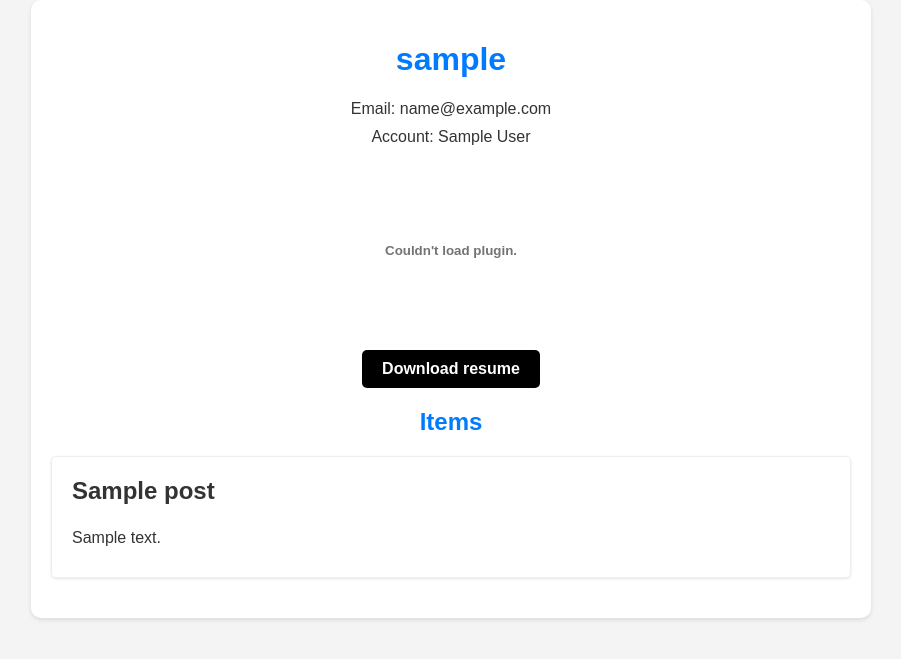
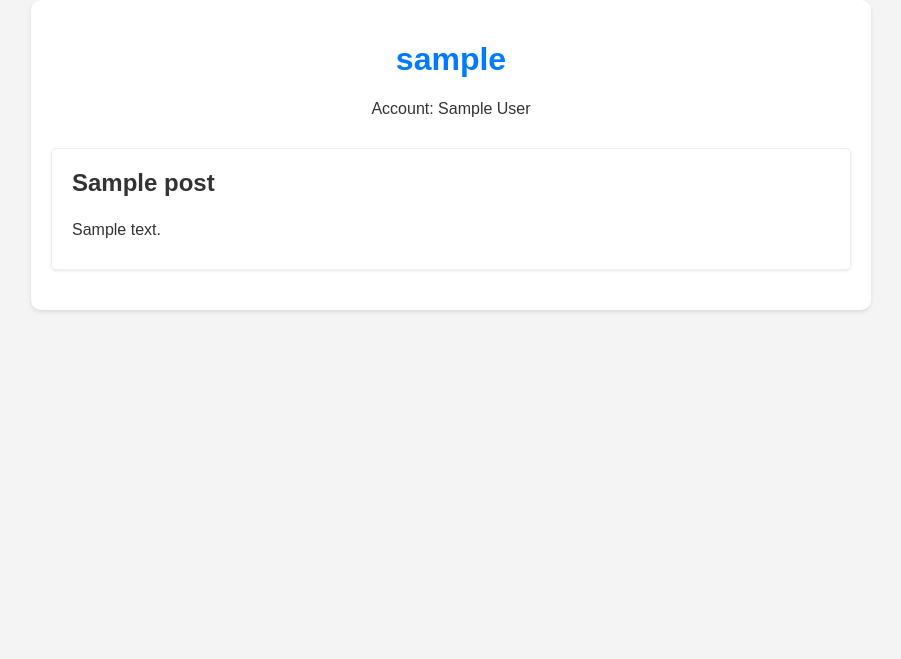
Before and after one commit to MyroslavG/AboutMe, a Flask app: page /page/1 in a window 1280 px wide. Shown: the top 659 px of the page, without its empty margins (189-1090 px from the left). Run offline with Flask 3, Linux system fonts and the light colour scheme; tables that the repository leaves empty hold one stand-in row (values such as "Sample post"); some libraries are stand-ins or nearby versions.

Commit message:
routes + page changed

```diff
--- a/flaskblog/templates/user_page.html
+++ b/flaskblog/templates/user_page.html
@@ -62,20 +62,20 @@
     <div class="container">
         <div class="user-info">
             <h1>{{ user.username }}</h1>
-            <p>Email: {{ user.email }}</p>
+            <!-- <p>Email: {{ user.email }}</p> -->
             <p>Account: {{ account.name }}</p>
         </div>
 
-        <div class="pdf-container">
+        <!-- <div class="pdf-container">
             {% if pdf_url %}
                 <embed src="{{ pdf_url }}" type="application/pdf" width="100%" height="100%" />
                 <a href="{{ pdf_url }}" download="User_Resume{{ user.username }}.pdf" class="download-btn">Download resume</a>
             {% else %}
                 <p>No resume available</p>
             {% endif %}
-        </div>
+        </div> -->
 
-        <h2>Items</h2>
+        <!-- <h2>Items</h2> -->
         {% if posts %}
             <ul>
             {% for post in posts %}
--- a/flaskblog/users/routes.py
+++ b/flaskblog/users/routes.py
@@ -77,9 +77,9 @@
 
 @users.route("/generate_content/<int:account_id>", methods=['GET', 'POST'])
 def generate_content(account_id):
-    user = User.query.get(account_id)
-    if not user:
-        return jsonify({'message': 'User not found'}), 404
+    account = Account.query.get(account_id)
+    if not account:
+        return jsonify({'message': 'Account not found'}), 404
 
     data = request.json
     prompt = data.get('prompt')
@@ -145,26 +145,26 @@
     else:
         return jsonify({'message': "User with this id doesn't exist"}), 404
 
-@users.route("/resume/<int:user_id>", methods=['GET'])
-def resume(user_id):
-    user = User.query.get(user_id)
-    if not user:
+@users.route("/resume/<int:account_id>", methods=['GET'])
+def resume(account_id):
+    account = Account.query.get(account_id)
+    if not account:
         abort(404)
     else:
-        if user.pdf_url:
-            return jsonify({'pdf_url': user.pdf_url}), 200
+        if account.pdf_url:
+            return jsonify({'pdf_url': account.pdf_url}), 200
         else:
             return jsonify({'message': 'No resume found'}), 404
 
 AWS_ACCESS_KEY = os.getenv('AWS_ACCESS_KEY')
 AWS_SECRET_KEY = os.getenv('AWS_SECRET_KEY')
 
-@users.route("/generate_resume/<int:user_id>", methods=['GET', 'POST'])
-def generate_resume(user_id):
-    user = User.query.get_or_404(user_id)
-    user_posts = Post.query.filter_by(author=user).all()
+@users.route("/generate_resume/<int:account_id>", methods=['GET', 'POST'])
+def generate_resume(account_id):
+    account = Account.query.get_or_404(account_id)
+    account_posts = Post.query.filter_by(account=account).all()
 
-    chatgpt_prompt = "Create text for a resume based on this info:\n" + "\n\n".join([f"Title: {post.title}\nContent: {post.content}" for post in user_posts])
+    chatgpt_prompt = "Create text for a resume based on this info:\n" + "\n\n".join([f"Title: {post.title}\nContent: {post.content}" for post in account_posts])
     # print(chatgpt_prompt)
 
     response = client.chat.completions.create(
@@ -195,12 +195,12 @@
     s3 = boto3.client('s3',
         aws_access_key_id=AWS_ACCESS_KEY,
         aws_secret_access_key=AWS_SECRET_KEY)
-    pdf_key = f'resume{user.id}.pdf'
+    pdf_key = f'resume{account.id}.pdf'
     bucket_name = 'iamqr-pdfs'
     s3.upload_fileobj(pdf_buffer, bucket_name, pdf_key, ExtraArgs={'ContentType': 'application/pdf', 'ACL': 'public-read'})
 
     pdf_url = f'https://{bucket_name}.s3.amazonaws.com/{pdf_key}'
-    user.pdf_url = pdf_url
+    account.pdf_url = pdf_url
     db.session.commit()
 
     return jsonify({'pdf_url': pdf_url})
```
